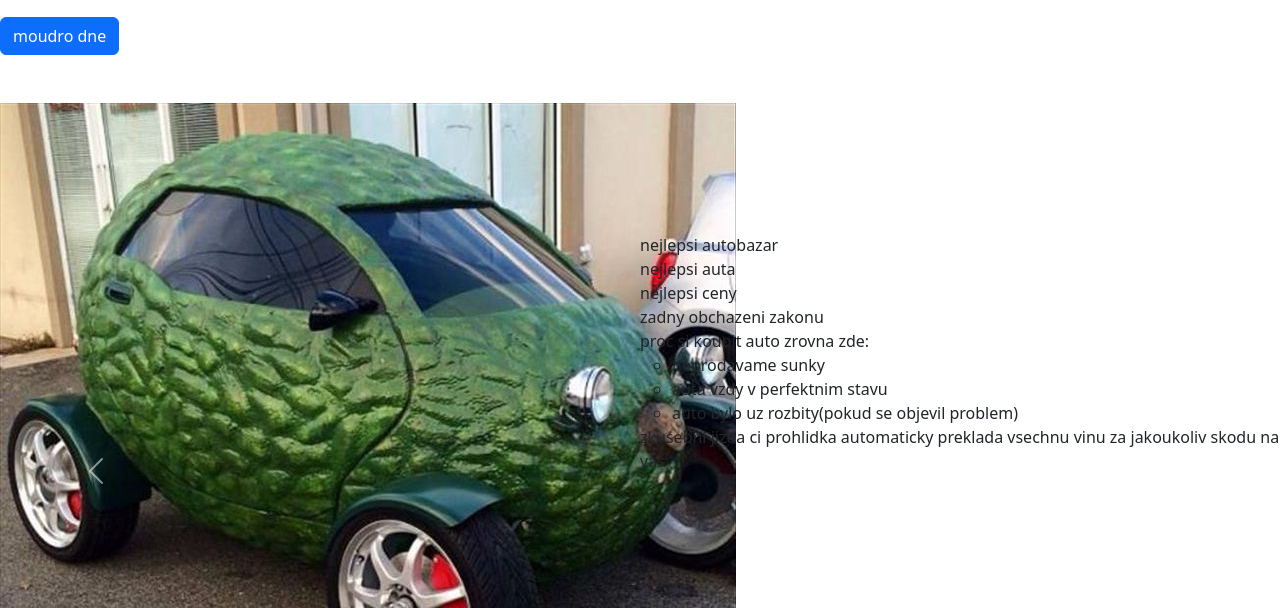
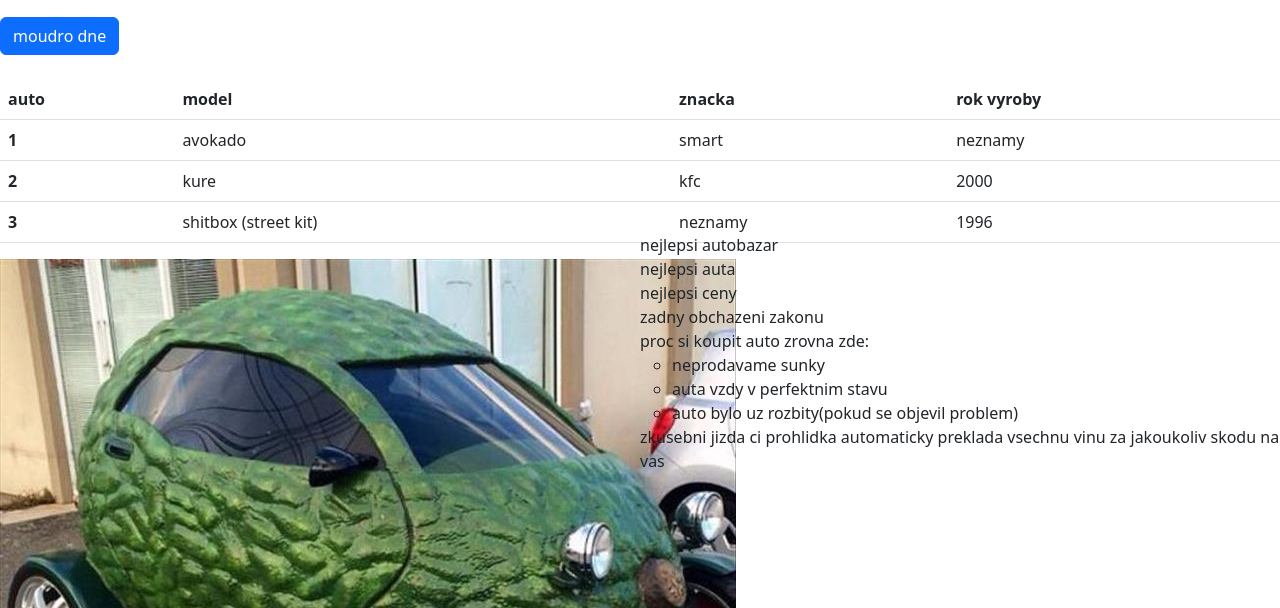
Before and after one commit to jakubcerny166/3.11, a plain HTML site: page index.html in a window 1280 px wide. Shown: the part 167-775 px from the top of the page. Drawn offline with nearby package versions, Linux system fonts and the light colour scheme.

Commit message:
sesty commit

```diff
--- a/index.html
+++ b/index.html
@@ -62,7 +62,38 @@ integrity="sha384-OERcA2EqjJCMA+/3y+gxIOqMEjwtxJY7qPCqsdltbNJuaOe923+mo//f6V8Qbs
           </div>
         </div>
       </div>
-      <br><br><br>
+      <br><br>
+      <table class="table">
+        <thead>
+          <tr>
+            <th scope="col">auto</th>
+            <th scope="col">model</th>
+            <th scope="col">znacka</th>
+            <th scope="col">rok vyroby</th>
+          </tr>
+        </thead>
+        <tbody>
+          <tr>
+            <th scope="row">1</th>
+            <td>avokado</td>
+            <td>smart</td>
+            <td>neznamy</td>
+          </tr>
+          <tr>
+            <th scope="row">2</th>
+            <td>kure</td>
+            <td>kfc</td>
+            <td>2000</td>
+          </tr>
+          <tr>
+            <th scope="row">3</th>
+            <td>shitbox (street kit)</td>
+            <td>neznamy</td>
+            <td>1996</td>
+          </tr>
+        </tbody>
+      </table>
+
     <div id="carouselExampleIndicators" class="carousel slide" data-bs-ride="true">
         <div class="carousel-indicators">
           <button type="button" data-bs-target="#carouselExampleIndicators" data-bs-slide-to="0" class="active" aria-current="true" aria-label="Slide 1"></button>
```
Also changed, not shown: 1 other file.
